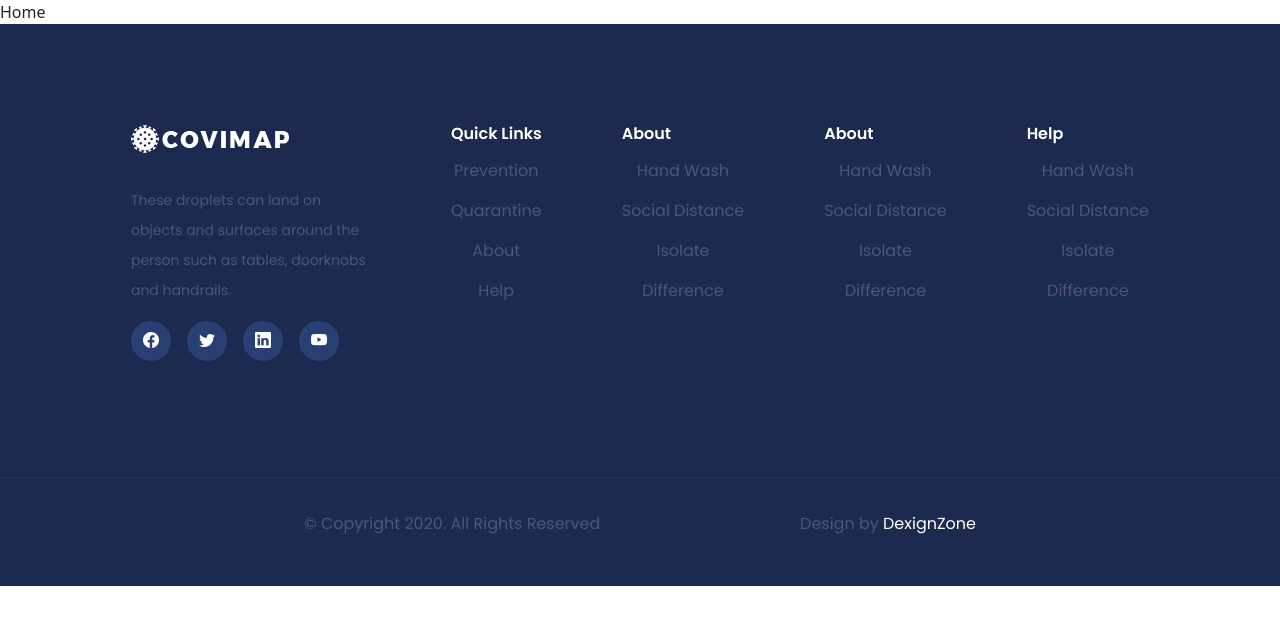
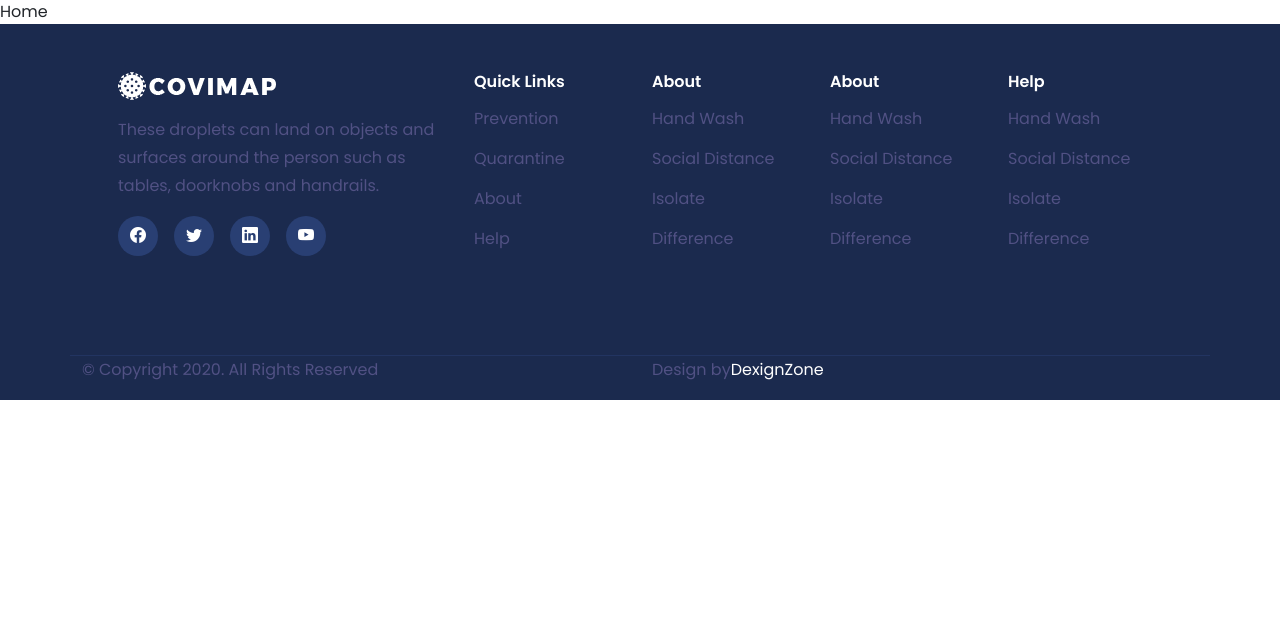
Before and after one commit to Anuskota/P6-COVID-TRACKER, a React (Vite) app: page / in a window 1280 px wide. Shown: the top 624 px of the page. Built offline with nearby package versions, Linux system fonts and the light colour scheme.

Commit message:
fixing styles footer

```diff
--- a/src/App.css
+++ b/src/App.css
@@ -1,6 +1,5 @@
-body{
-    display: flex;
+body, #root {
     box-sizing: border-box;
-    line-height: 1.75;
     font-family: 'Poppins', sans-serif;
+    width: 100%;
 }
--- a/src/components/atoms/track-0/infoTracker.css
+++ b/src/components/atoms/track-0/infoTracker.css
@@ -15,7 +15,7 @@
     align-items: center;
 }
 
-h6 {
+.infoTracker-card h6{
     color: #1A1662;
     font-size: 1rem;
     margin-left: 0.625rem;
--- a/src/components/molecules/footer/Footer.jsx
+++ b/src/components/molecules/footer/Footer.jsx
@@ -1,29 +1,38 @@
 import "./footer.css";
-import logo from "../../../assets/img/logo-white.png"
-import 'bootstrap/dist/css/bootstrap.min.css';
-import 'bootstrap-icons/font/bootstrap-icons.css';
+import logo from "../../../assets/img/logo-white.png";
+import "bootstrap/dist/css/bootstrap.min.css";
+import "bootstrap-icons/font/bootstrap-icons.css";
 
 const Footer = () => {
   return (
-    <footer>
-        <div className="higher-footer">
-      <div className="icons-footer-container">
+    <footer className="footer-wrapper">
+      <div className="container p-5 higher-footer">
+        <div className="row">
+          <div className="col-xl-4 col-lg-4 col-md-12 col-sm-8 logo-container">
             <div>
               <img src={logo} alt="logo"></img>
             </div>
             <p>
-          These droplets can land on objects and surfaces around the person such
-          as tables, doorknobs and handrails.
+              These droplets can land on objects and surfaces around the person
+              such as tables, doorknobs and handrails.
             </p>
             <ul className="icons-list">
-          <li><i className="bi bi-facebook"></i></li>
-          <li><i className="bi bi-twitter"></i></li>
-          <li><i className="bi bi-linkedin"></i></li>
-          <li><i className="bi bi-youtube"></i></li>
+              <li>
+                <i className="bi bi-facebook"></i>
+              </li>
+              <li>
+                <i className="bi bi-twitter"></i>
+              </li>
+              <li>
+                <i className="bi bi-linkedin"></i>
+              </li>
+              <li>
+                <i className="bi bi-youtube"></i>
+              </li>
             </ul>
           </div>
-      <div className="list-footer-container">
-        <div className="list-footer-content">
+
+            <div className="col-xl-2 col-lg-2 col-md-3 col-sm-4 col-6 list-footer-content">
               <h4>Quick Links</h4>
               <ul>
                 <li>Prevention</li>
@@ -32,7 +41,7 @@ const Footer = () => {
                 <li>Help</li>
               </ul>
             </div>
-        <div className="list-footer-content">
+            <div className="col-xl-2 col-lg-2 col-md-3 col-sm-4 col-6 list-footer-content">
               <h4>About</h4>
               <ul>
                 <li>Hand Wash</li>
@@ -41,7 +50,7 @@ const Footer = () => {
                 <li>Difference</li>
               </ul>
             </div>
-        <div className="list-footer-content">
+            <div className="col-xl-2 col-lg-2 col-md-3 col-sm-4 col-6 list-footer-content">
               <h4>About</h4>
               <ul>
                 <li>Hand Wash</li>
@@ -50,7 +59,7 @@ const Footer = () => {
                 <li>Difference</li>
               </ul>
             </div>
-        <div className="list-footer-content">
+            <div className="col-xl-2 col-lg-2 col-md-3 col-sm-4 col-6 list-footer-content">
               <h4>Help</h4>
               <ul>
                 <li>Hand Wash</li>
@@ -58,12 +67,17 @@ const Footer = () => {
                 <li>Isolate</li>
                 <li>Difference</li>
               </ul>
+
           </div>
         </div>
       </div>
       <div className="lower-footer">
-        <p>© Copyright 2020. All Rights Reserved</p>
-        <p>Design by <a>DexignZone</a></p>
+        <div className="container">
+          <div className="row">
+          <div className="col-xl-6 col-lg-6 col-md-6 col-sm-6 col-12"><p>© Copyright 2020. All Rights Reserved</p></div>
+        <div className="col-xl-6 col-lg-6 col-md-6 col-sm-6">  <p>Design by<a>DexignZone</a></p></div>
+          </div>
+        </div>
       </div>
     </footer>
   );
--- a/src/components/molecules/footer/footer.css
+++ b/src/components/molecules/footer/footer.css
@@ -1,35 +1,37 @@
-footer {
+.footer-wrapper {
   background-color: #1b2a4e;
-  width: 100vw;
-  max-width: 100vw;
   color: #ffffff;
-  display: flex;
-  flex-wrap: wrap;
   line-height: 1.75;
-  font-family: 'Poppins', sans-serif;
+  font-family: "Poppins", sans-serif;
+  width: 100%;
+}
+
+.logo-container {
+  position: relative;
+  width: 100%;
+  padding-right: 15px;
+  padding-left: 15px;
+}
+
+.logo-container p {
+  color: #515184;
+}
+
+.logo-container img {
+  padding-bottom: 1rem;
+  vertical-align: middle;
 }
 
 .higher-footer {
-  display: flex;
-  width: 100%;
-  padding: 6.25rem;
-  justify-content: center;
   border-bottom: 1px solid #223461;
 }
 
-.icons-footer-container {
-  display: flex;
-  flex-direction: column;
-  width: 20rem;
-}
-
-.icons-footer-container p{
+.icons-footer-container p {
   color: #515184;
   line-height: 1.875rem;
   font-weight: 400;
   font-size: 0.875rem;
-    margin-right: 5rem;
-    margin-top: 2rem;
+  margin-right: 10%;
 }
 
 .icons-list {
@@ -51,14 +53,8 @@ footer {
 
 .icons-list li:hover {
   color: #293f73;
-    background-color: #FFFFFF;
+  background-color: #ffffff;
   cursor: pointer;
-}
-
-
-.list-footer-container {
-  display: flex;
-  gap: 5rem;
 }
 
 .list-footer-content {
@@ -67,14 +63,22 @@ footer {
   align-items: start;
 }
 
-.list-footer-content h4{
+.list-footer-content h4 {
   font-size: 1rem;
   font-weight: 600;
+}
+
+.logo-container ul {
+  margin-bottom: 3rem;
 }
 
 .list-footer-content ul {
   padding: 0;
   line-height: 2.5rem;
+  display: flex;
+  flex-direction: column;
+  align-items: baseline;
+  margin-bottom: 3rem;
 }
 
 .list-footer-content li {
@@ -86,20 +90,20 @@ footer {
 
 .list-footer-content li:hover {
   cursor: pointer;
-  color: #ffffff
+  color: #ffffff;
 }
 
 .lower-footer {
-  display: flex;
-  justify-content: space-between;
-  width: 100vw;
   background: #1b2a4e;
-  margin-left: 17rem;
-  margin-right: 17rem;
   color: #515184;
-  padding: 2rem;
 }
 
-.lower-footer p a{
-  color: #FFFFFF !important;
+.lower-footer p a {
+  color: #ffffff !important;
 }
+
+@media screen and (max-width: 576px){
+  .lower-footer {
+    text-align: center;
+  }
+}
--- a/src/components/molecules/navbar.css
+++ b/src/components/molecules/navbar.css
@@ -34,7 +34,7 @@
     animation-timing-function: linear;
 }
 
-li {
+.nav-container li {
     margin: 0;
     padding: 0;
     border-radius: 0.438rem;
```
Lines whose indentation alone changed are shown as unchanged.
